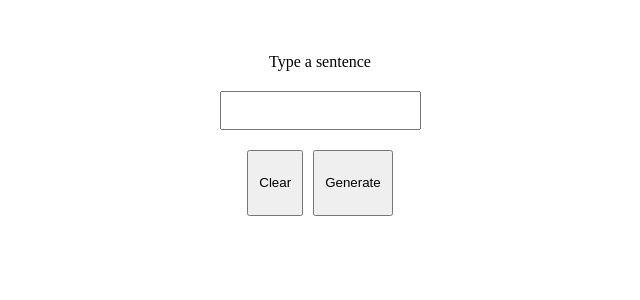
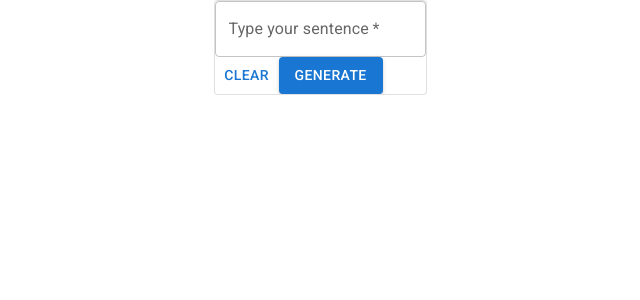
Before and after one commit to bullseye405/password-generator-from-sentence, a React (Create React App) app: page / in a window 1280 px wide. Shown: the top 300 px of the page, without its empty margins (320-960 px from the left). Built offline with nearby package versions, Linux system fonts and the light colour scheme.

Commit message:
wip: added material ui for ui

```diff
--- a/package.json
+++ b/package.json
@@ -5,6 +5,10 @@
   "keywords": [],
   "main": "src/index.js",
   "dependencies": {
+    "@emotion/react": "^11.9.0",
+    "@emotion/styled": "^11.8.1",
+    "@mui/icons-material": "^5.8.2",
+    "@mui/material": "^5.8.2",
     "react": "17.0.2",
     "react-dom": "17.0.2",
     "react-scripts": "4.0.0"
--- a/public/index.html
+++ b/public/index.html
@@ -11,6 +11,9 @@
     -->
     <link rel="manifest" href="%PUBLIC_URL%/manifest.json">
     <link rel="shortcut icon" href="%PUBLIC_URL%/favicon.ico">
+    <link rel="stylesheet" href="https://fonts.googleapis.com/css?family=Roboto:300,400,500,700&display=swap" />
+    <link rel="stylesheet" href="https://fonts.googleapis.com/icon?family=Material+Icons" />
+
     <!--
       Notice the use of %PUBLIC_URL% in the tags above.
       It will be replaced with the URL of the `public` folder during the build.
--- a/src/App.js
+++ b/src/App.js
@@ -1,4 +1,6 @@
 import { useState } from "react";
+import { Input, Button, TextField, Box, Typography, Card } from "@mui/material";
+
 import "./styles.css";
 
 export default function App() {
@@ -17,15 +19,13 @@ export default function App() {
 
     let data = sentence;
     let newString = "";
-    const splittedWords = data.split(" ");
-    splittedWords.map((word, i) => {
+    const splitWords = data.split(" ");
+    splitWords.map((word, i) => {
       if (word) {
         const firstLetter = word[0];
         const middleLetter = word[Math.ceil(word.length / 2) - 1];
         const lastLetter =
-          i % 2 === 0
-            ? word[word.length - 1]
-            : word[word.length - 1].toUpperCase();
+          i % 2 === 0 ? word[word.length - 1] : word[word.length - 1].toUpperCase();
         if (word.length < 3) {
           newString += firstLetter;
         } else if (word.length >= 3 && word.length < 5) {
@@ -42,23 +42,31 @@ export default function App() {
     setGenerated(newString);
   };
   return (
-    <div className="App">
-      <div className="input-container">
-        <label>Type a sentence</label>
-        <input type="text" value={input} onChange={handleInputChange} />
-        <div className="btn-container">
-          <button onClick={clearAll} label="Clear">
-            <p>Clear</p>
-          </button>
-          <button onClick={() => handleGenerate(input)} label="Clear">
-            <p>Generate</p>
-          </button>
-        </div>
-      </div>
-      <div className="body">
-        <p>{input}</p>
-        <h3>{generated}</h3>
-      </div>
-    </div>
+    <Box
+      sx={{ flex: 1, display: "flex", alignItems: "center", justifyContent: "center", flexGrow: 1 }}
+    >
+      <Card variant="outlined">
+        <TextField
+          id="outlined-basic"
+          label="Type your sentence"
+          variant="outlined"
+          required
+          onChange={handleInputChange}
+        />
+
+        <Box flex={1}>
+          <Button onClick={clearAll} label="Clear">
+            Clear
+          </Button>
+          <Button variant="contained" onClick={() => handleGenerate(input)} label="Clear">
+            Generate
+          </Button>
+        </Box>
+        <Box>
+          <Typography>{input}</Typography>
+          <Typography variant="h6">{generated}</Typography>
+        </Box>
+      </Card>
+    </Box>
   );
 }
--- a/src/styles.css
+++ b/src/styles.css
@@ -1,41 +1,9 @@
-.App {
-  display: flex;
-  height: 200px;
-  flex-direction: column;
-  align-items: center;
+html,
+body {
+    margin: 0;
+    height: 100vh;
 }
 
-.input-container {
-  flex-direction: column;
-  align-items: center;
-  padding: 10;
-  flex: 1;
-  display: flex;
-  justify-items: space-around;
+#root {
+    height: 100vh;
 }
-div {
-  padding: 10px;
-}
-
-label {
-  padding: 10px;
-  margin: 5px;
-}
-input {
-  padding: 10px;
-  margin: 5px;
-}
-button {
-  padding: 10px;
-  margin: 5px;
-}
-
-.body {
-  flex: 1;
-  padding: 10;
-}
-
-h3,
-p {
-  text-align: center;
-}
```
Also changed, not shown: 1 other file (tests, documents, lock files or other folders). Lines whose indentation alone changed are shown as unchanged.
